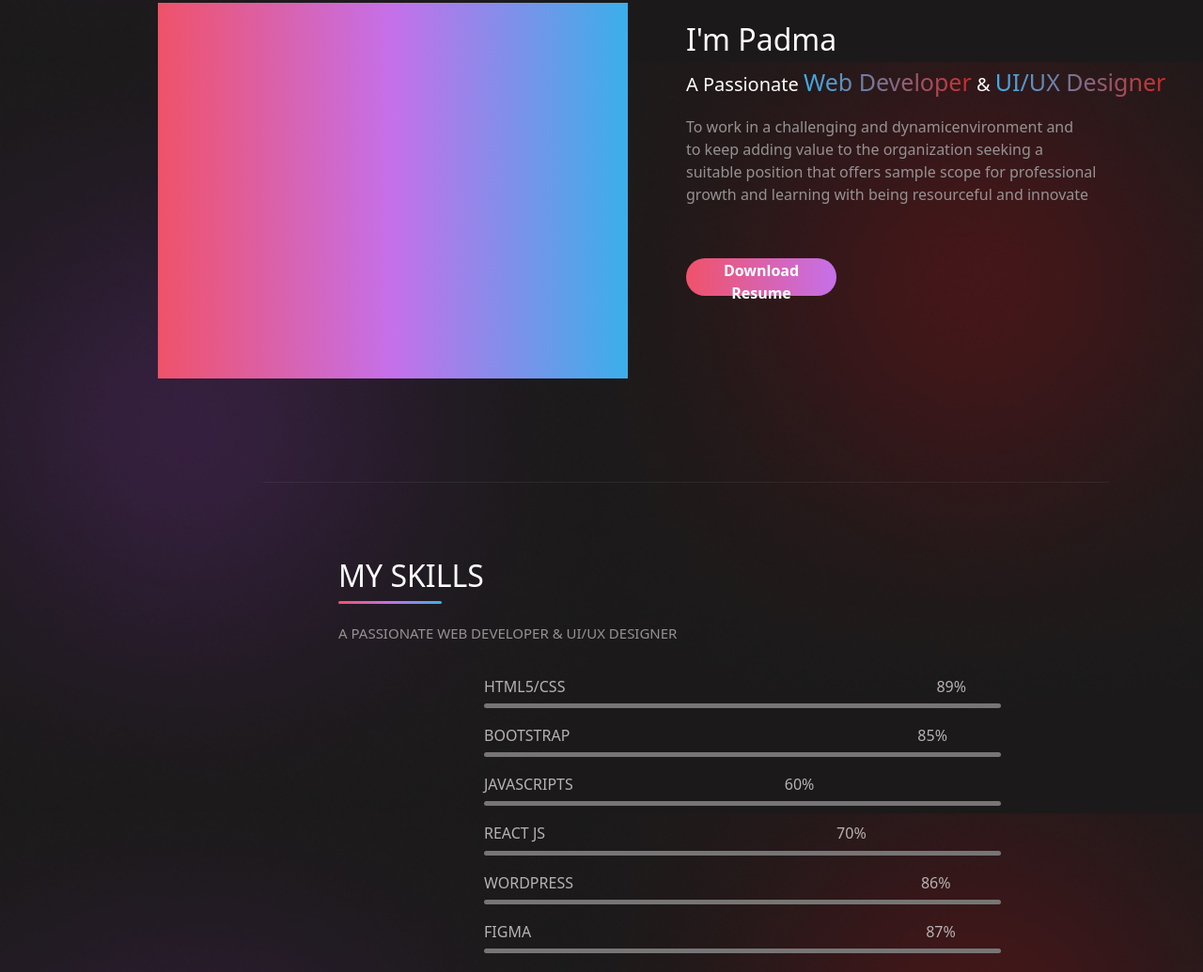
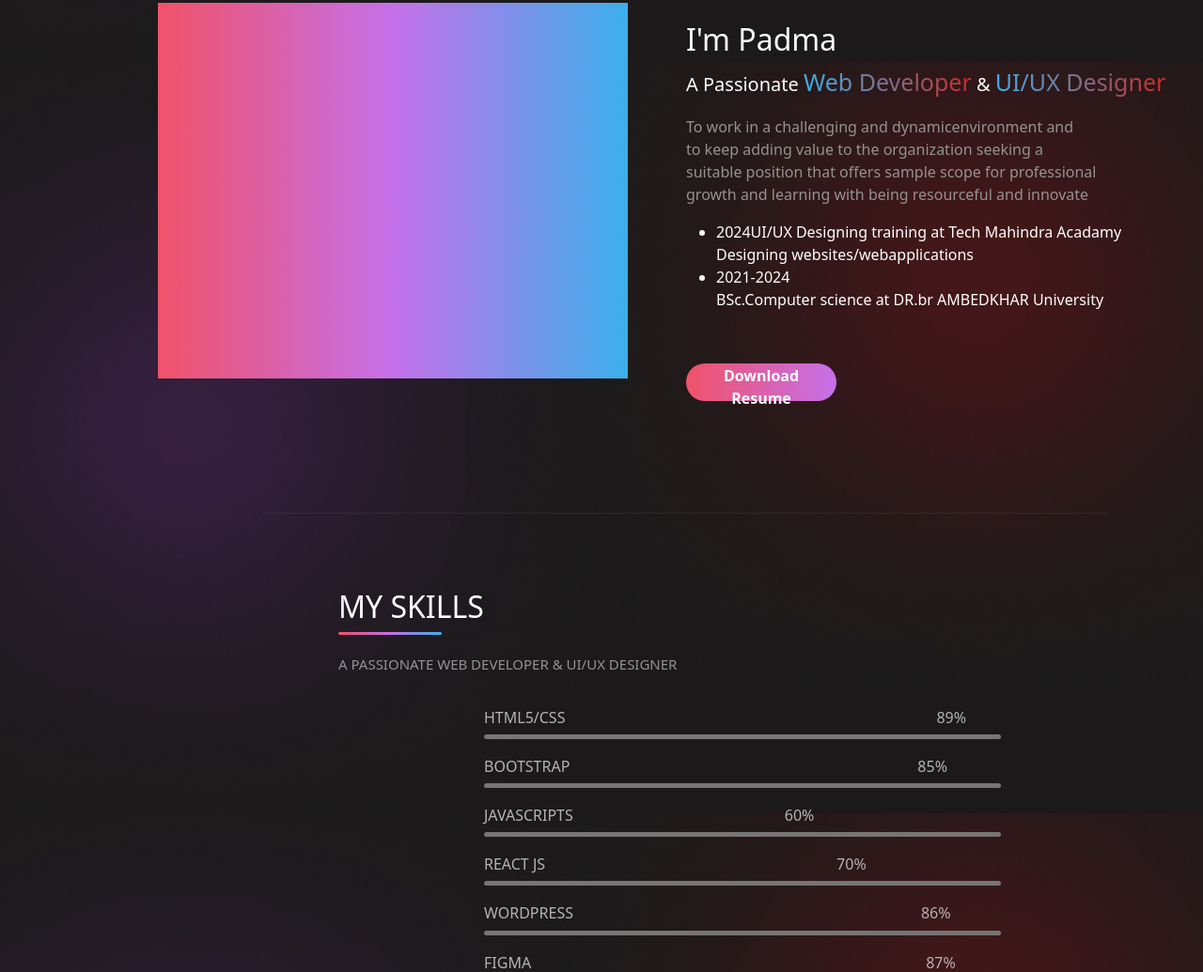
Before and after one commit to padmaboddu/portofilio2, a plain HTML site: page index.html in a window 1280 px wide. Shown: the part 1534-2569 px from the top of the page at 94% size. Drawn offline with nearby package versions, Linux system fonts and the light colour scheme.

Commit message:
Update index.html

```diff
--- a/index.html
+++ b/index.html
@@ -65,6 +65,13 @@
           learning with being resourceful and innovate</p>
         <div class="my">
         <div class="BAC">
+              <div class="tab-contents active-tab" id="education">
+                  <ul>
+                   <li><span>2024</span><span>UI/UX Designing training at Tech Mahindra Acadamy</span><br>Designing websites/webapplications</li>
+                   <li><span>2021-2024</span><br>BSc.Computer science at DR.br AMBEDKHAR  University</li>
+
+                  </ul>
+                 </div>
 
         <a href="images/resume.pdf" download target="blank"><button class="btn3"><b>Download Resume</b></button></a>
       </div>
```
